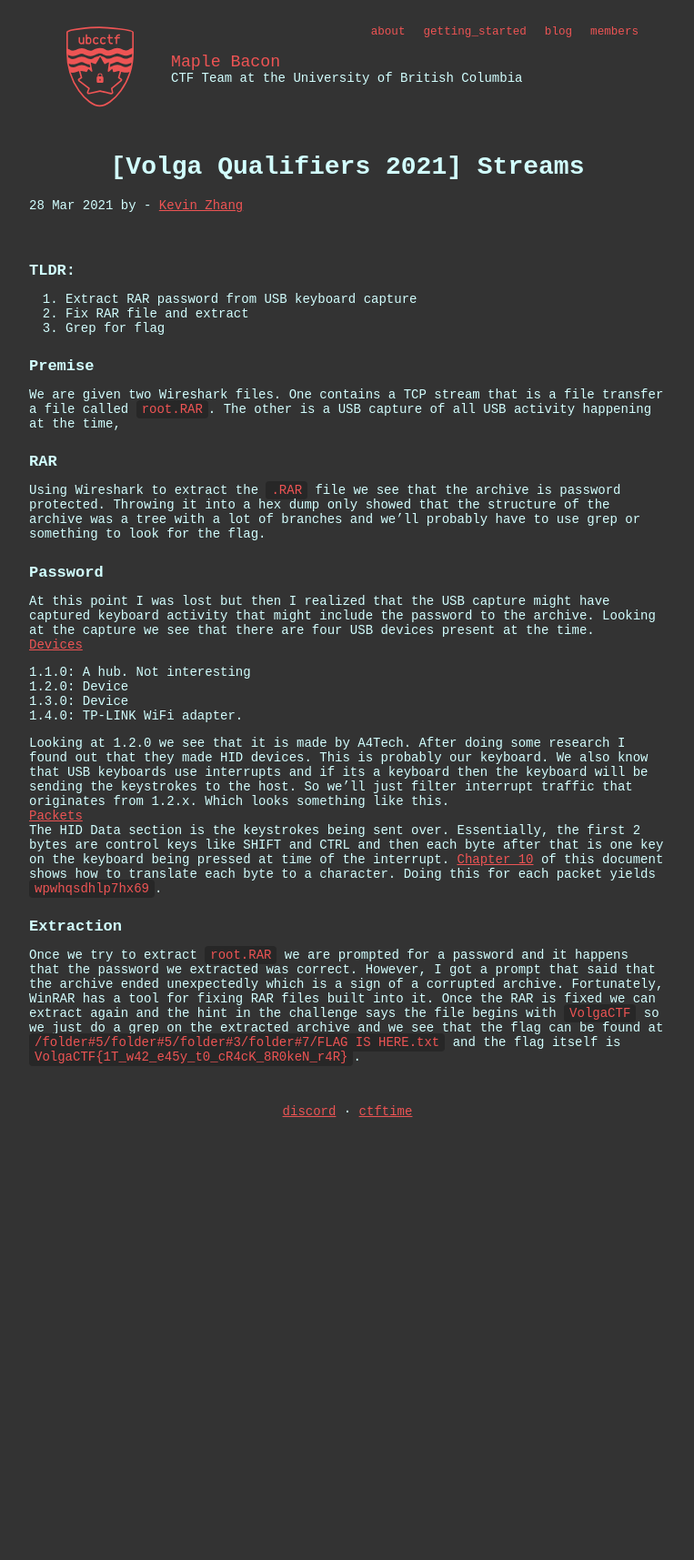
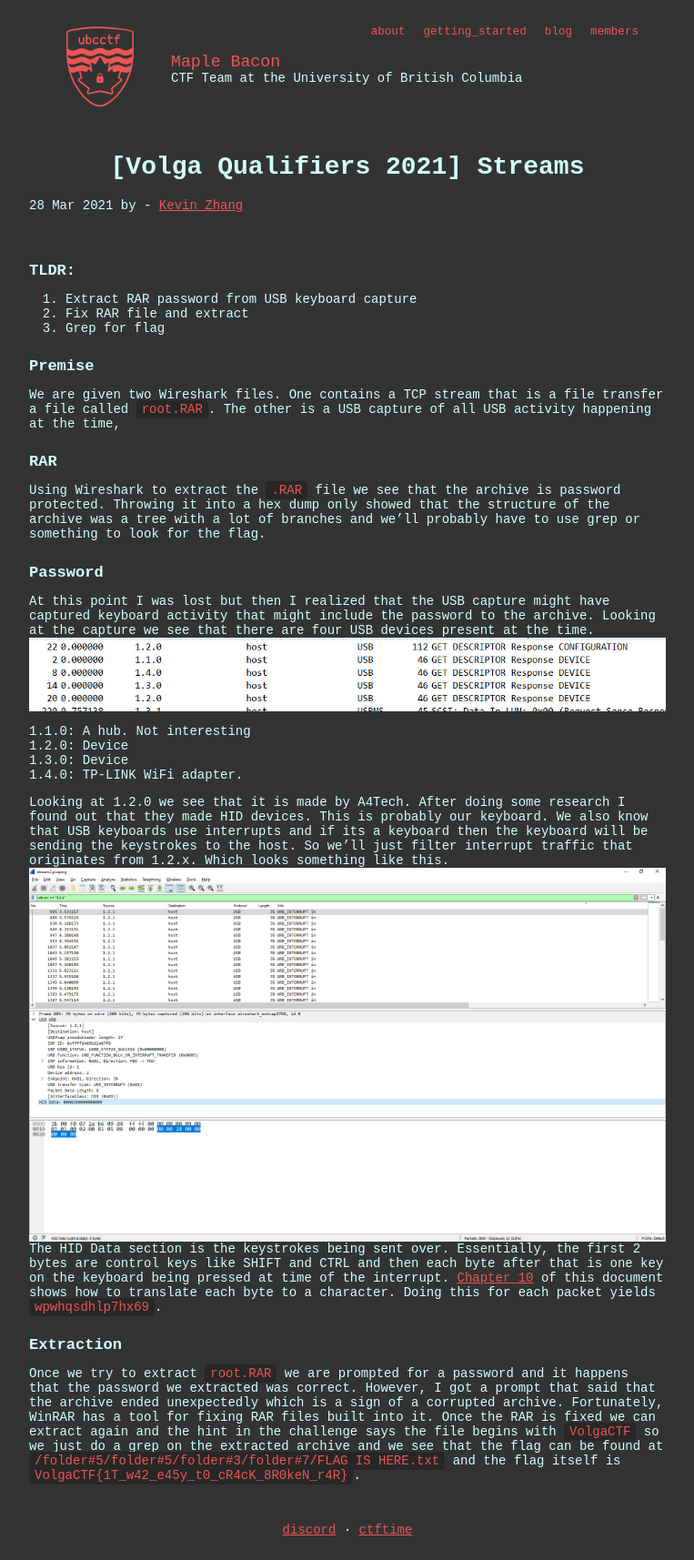
Before and after one commit to ubcctf/ubcctf.github.io, a Jekyll site: the page built from _posts/2021-3-28-volgaquals2021-streams.md, in a window 1280 px wide. Shown: the whole page at 91% size, without its empty margins (258-1021 px from the left). Built offline with Jekyll 4.4.1, drawn with Linux system fonts in a browser that asks for light colours; some web fonts are replaced; before the commit the page ends 1255 px from its top, so only the background shows below that.

Commit message:
fix typos

```diff
--- a/_posts/2021-3-28-volgaquals2021-streams.md
+++ b/_posts/2021-3-28-volgaquals2021-streams.md
@@ -22,7 +22,7 @@
 ## Password
 
 At this point I was lost but then I realized that the USB capture might have captured keyboard activity that might include the password to the archive. Looking at the capture we see that there are four USB devices present at the time.
-[Devices](/assets/images/volgaquals2021/Stremas/devices.PNG)
+![Devices](/assets/images/volgaquals2021/Streams/devices.PNG)
 
 1.1.0: A hub. Not interesting
 1.2.0: Device
@@ -31,7 +31,7 @@
 
 
 Looking at 1.2.0 we see that it is made by A4Tech. After doing some research I found out that they made HID devices. This is probably our keyboard. We also know that USB keyboards use interrupts and if its a keyboard then the keyboard will be sending the keystrokes to the host. So we'll just filter interrupt traffic that originates from 1.2.x. Which looks something like this.
-[Packets](/assets/images/volgaquals2021/Stremas/packets.PNG)
+![Packets](/assets/images/volgaquals2021/Streams/packets.PNG)
 The HID Data section is the keystrokes being sent over. Essentially, the first 2 bytes are control keys like SHIFT and CTRL and then each byte after that is one key on the keyboard being pressed at time of the interrupt. [Chapter 10](https://usb.org/sites/default/files/hut1_21_0.pdf) of this document shows how to translate each byte to a character. Doing this for each packet yields `wpwhqsdhlp7hx69`.
 
 ## Extraction
```
